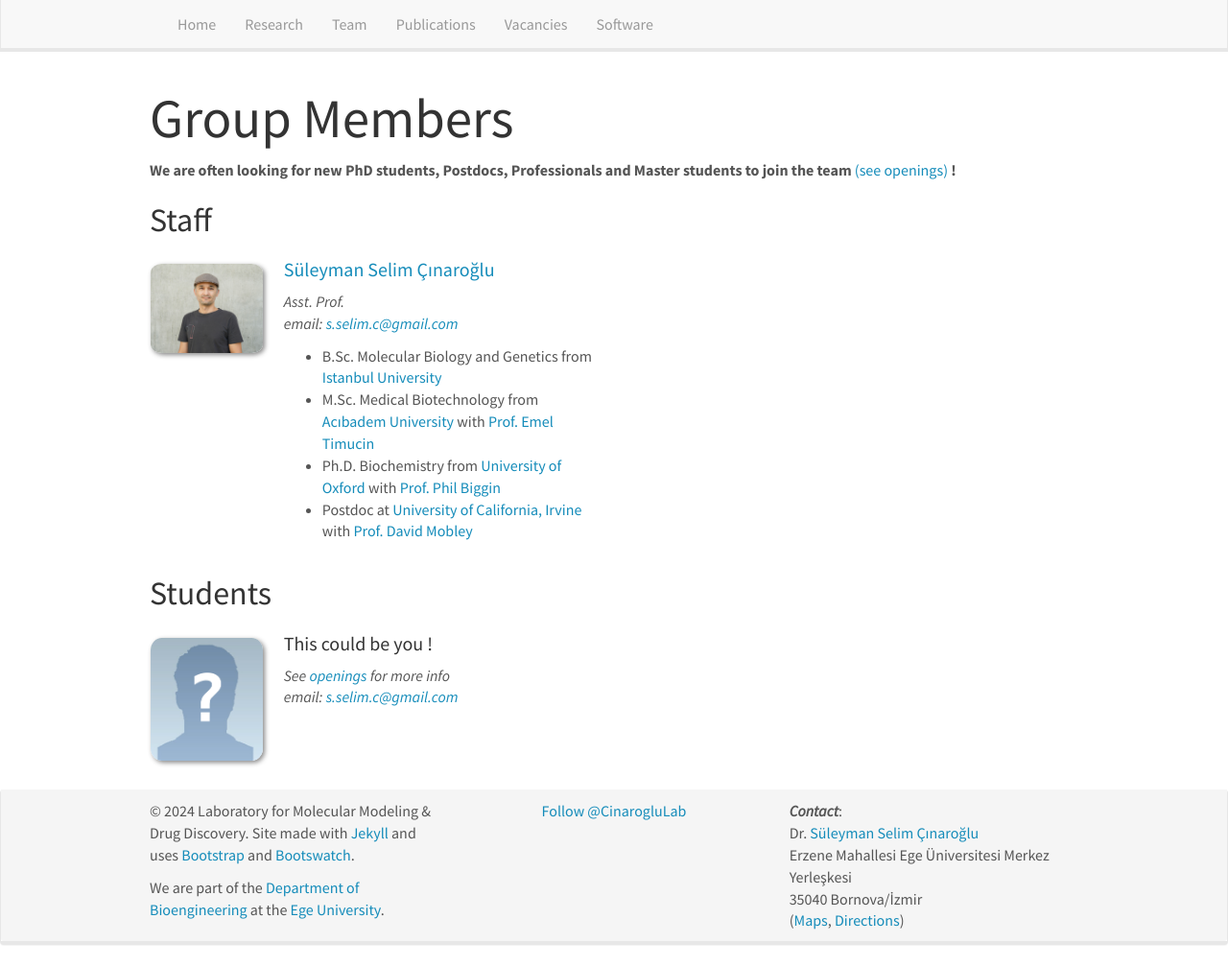
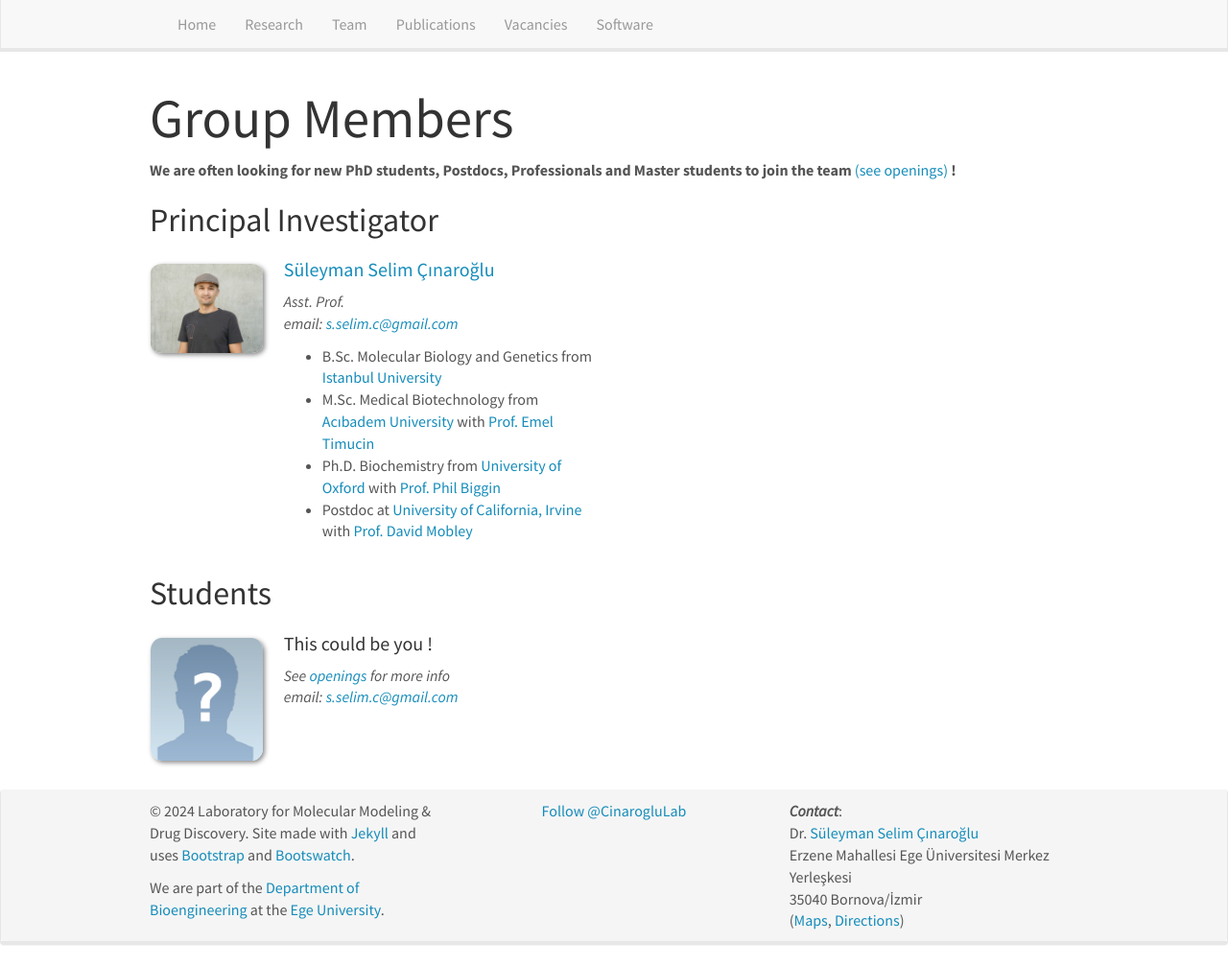
Before and after one commit to CinarogluLab/cinaroglulab.github.io, a Jekyll site: the page built from _pages/team.md, in a window 1280 px wide and 1007 px high. Shown: the whole window at 96% size. Built offline with Jekyll 4.4.1, drawn with Linux system fonts in a browser that asks for light colours; nearby versions of some CDN libraries; comment, search, counter and statistics services are not loaded.

Commit message:
Update team.md

```diff
--- a/_pages/team.md
+++ b/_pages/team.md
@@ -10,7 +10,7 @@ permalink: /team/
 
  **We are often looking for new PhD students, Postdocs, Professionals and Master students to join the team** [(see openings)]({{ site.url }}{{ site.baseurl }}/vacancies) **!**
 
-## Staff
+## Principal Investigator
 {% assign number_printed = 0 %}
 {% for member in site.data.team_members %}
 
```
